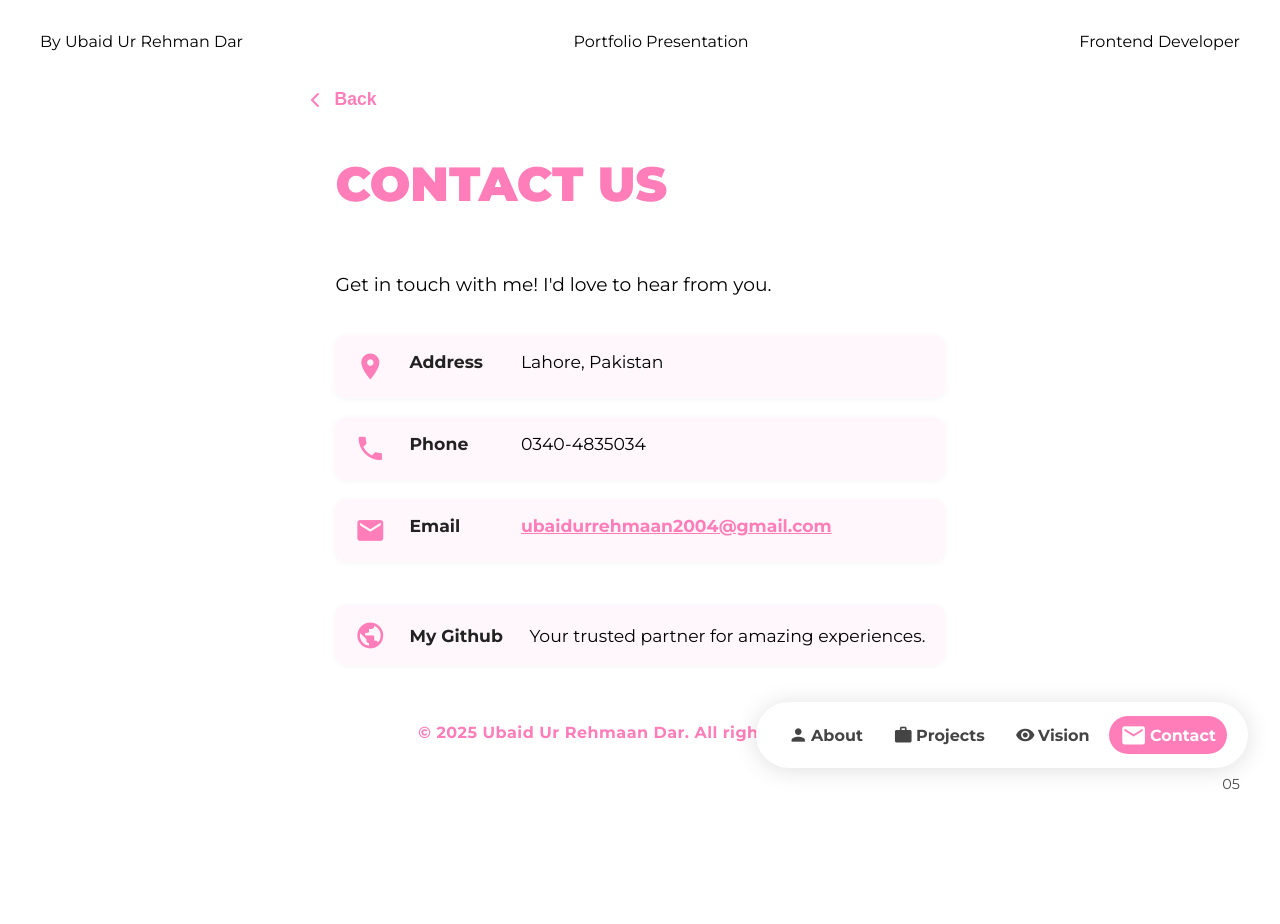
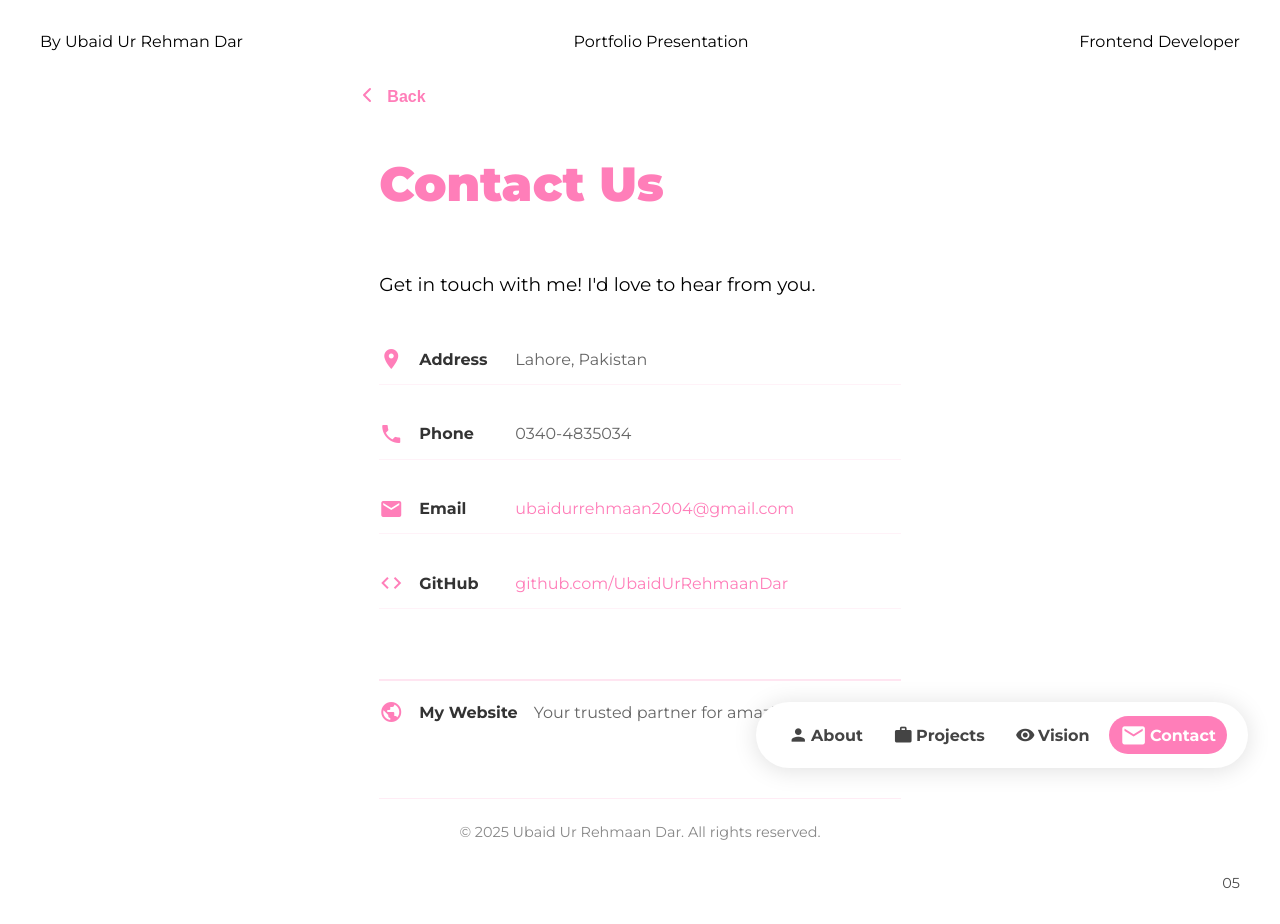
Before and after one commit to UbaidUrRehmaanDar/portfolio, a Vue app: page /contact in a window 1280 px wide. Before the commit the page ends 825 px from the top, so only its background shows below. Built offline with nearby package versions, Linux system fonts and the light colour scheme.

Commit message:
Project updated

```diff
--- a/src/pages/About.vue
+++ b/src/pages/About.vue
@@ -5,7 +5,6 @@
             <div class="about-content" v-if="show">
                 <button class="back-btn" @click="goHome" aria-label="Back to Home">
                     <span class="icon" aria-hidden="true">
-                        <!-- SVG left arrow icon -->
                         <svg width="24" height="24" viewBox="0 0 24 24" fill="none">
                             <path d="M15 18l-6-6 6-6" stroke="#FF7EB9" stroke-width="2" stroke-linecap="round"
                                 stroke-linejoin="round" />
@@ -41,8 +40,8 @@
                     development through internships and real-world projects.
                 </p>
                 <div class="links">
-                    <a href="https://github.com/UbaidUrRehmaanDar" target="_blank">GitHub</a>
-                    <a href="https://www.linkedin.com/in/ubaid-ur-rehman-dar-74a56429a/" target="_blank">LinkedIn</a>
+                    <a href="https://github.com/UbaidUrRehmaanDar" target="_blank" rel="noopener" class="link-btn">GitHub</a>
+                    <a href="https://www.linkedin.com/in/ubaid-ur-rehman-dar-74a56429a/" target="_blank" rel="noopener" class="link-btn">LinkedIn</a>
                 </div>
             </div>
         </transition>
@@ -114,41 +113,51 @@ p {
 .links {
     margin-top: 2rem;
     display: flex;
-    gap: 2rem;
+    gap: 1rem;
+    flex-wrap: wrap;
 }
 
-.links a {
-    font-size: 1.15rem;
-    font-weight: 700;
+/* EXACT BUTTON STYLING FROM PROJECTS PAGE */
+.link-btn {
     color: #FF7EB9;
-    transition: color 0.2s;
-    border-bottom: 2px solid #FF7EB9;
-    padding-bottom: 2px;
+    text-decoration: none;
+    font-weight: 600;
+    padding: 0.4rem 0.8rem;
+    border: 2px solid #FF7EB9;
+    border-radius: 6px;
+    transition: all 0.3s ease;
+    font-size: 0.9rem;
+    background: transparent;
+    cursor: pointer;
+    font-family: inherit;
 }
 
-.links a:hover {
-    color: #000;
-    border-bottom: 2px solid #000;
+.link-btn:hover {
+    background: #FF7EB9;
+    color: white;
 }
 
+/* EXACT BACK BUTTON STYLING FROM PROJECTS PAGE */
 .back-btn {
-    display: flex;
-    align-items: center;
-    background: none;
-    border: none;
-    color: #FF7EB9;
-    cursor: pointer;
-    gap: 0.5rem;
-    transition: color 0.2s;
-    margin-bottom: 2rem;
     position: absolute;
     top: -0.5rem;
     left: 0;
-    z-index: 10;
+    background: transparent;
+    border: none;
+    color: #FF7EB9;
+    display: flex;
+    align-items: center;
+    gap: 0.5rem;
+    font-size: 1rem;
+    font-weight: 600;
+    cursor: pointer;
+    padding: 0.5rem;
+    border-radius: 8px;
+    transition: background-color 0.2s;
 }
 
 .back-btn:hover {
-    color: #000;
+    background: rgba(255, 126, 185, 0.1);
 }
 
 .back-text {
@@ -187,7 +196,10 @@ p {
 
     .links {
         flex-direction: column;
-        gap: 1rem;
+    }
+
+    .link-btn {
+        text-align: center;
     }
 }
 
--- a/src/pages/Contact.vue
+++ b/src/pages/Contact.vue
@@ -16,7 +16,7 @@
           </span>
           <span class="back-text">Back</span>
         </button>
-        <h1 class="pink-title">CONTACT US</h1>
+        <h1 class="pink-title">Contact Us</h1>
         <p class="desc">Get in touch with me! I'd love to hear from you.</p>
         <div class="info-list">
           <div class="info-item">
@@ -36,10 +36,17 @@
               <a href="mailto:ubaidurrehmaan2004@gmail.com">ubaidurrehmaan2004@gmail.com</a><br>
             </span>
           </div>
+          <div class="info-item">
+            <span class="material-icons info-icon">code</span>
+            <span class="info-label">GitHub</span>
+            <span class="info-value">
+              <a href="https://github.com/UbaidUrRehmaanDar" target="_blank" rel="noopener noreferrer">github.com/UbaidUrRehmaanDar</a>
+            </span>
+          </div>
         </div>
         <div class="website-note">
           <span class="material-icons info-icon">public</span>
-          <span class="info-label">My Github</span>
+          <span class="info-label">My Website</span>
           <span class="info-value">Your trusted partner for amazing experiences.</span>
         </div>
         <footer class="contact-footer">
@@ -78,114 +85,140 @@ function goHome() {
   gap: 1.4rem;
   position: relative;
 }
+
 .pink-title {
   font-size: 3rem;
   font-weight: 900;
   color: #FF7EB9;
   margin-bottom: 1.2rem;
 }
+
 .desc {
   font-size: 1.17rem;
   margin-bottom: 1rem;
 }
+
 .info-list {
   display: flex;
   flex-direction: column;
-  gap: 1.2rem;
-  margin-bottom: 0.6rem;
+  gap: 1.5rem;
+  margin-bottom: 2rem;
 }
+
 .info-item {
   display: flex;
-  align-items: flex-start;
-  gap: 0.9rem;
-  background: rgba(255,126,185,0.06);
-  border-radius: 11px;
-  padding: 1rem 1.2rem;
-  font-size: 1.08rem;
-  box-shadow: 0 1px 6px rgba(0,0,0,0.04);
-  flex-wrap: wrap;
+  align-items: center;
+  gap: 1rem;
+  padding: 0.8rem 0;
+  border-bottom: 1px solid rgba(255, 126, 185, 0.1);
 }
+
 .info-icon {
-  font-size: 1.8em;
   color: #FF7EB9;
-  margin-right: 0.3em;
-  flex-shrink: 0;
+  font-size: 1.5rem;
+  width: 24px;
+  display: flex;
+  align-items: center;
+  justify-content: center;
 }
+
 .info-label {
-  font-weight: 700;
-  margin-right: 0.7em;
-  min-width: 85px;
-  color: #222;
+  font-weight: 600;
+  color: #333;
+  min-width: 80px;
+  font-size: 1rem;
 }
+
+.info-value {
+  font-size: 1rem;
+  color: #666;
+}
+
 .info-value a {
   color: #FF7EB9;
+  text-decoration: none;
+  transition: color 0.3s ease;
+}
+
+.info-value a:hover {
+  color: #e056a0;
   text-decoration: underline;
-  font-weight: 600;
 }
-.info-value a:hover {
-  color: #000;
-}
+
 .website-note {
   display: flex;
   align-items: center;
-  gap: 0.9rem;
-  margin-top: 0.7rem;
-  background: rgba(255,126,185,0.06);
-  border-radius: 11px;
-  padding: 0.9rem 1.2rem;
-  font-size: 1.08rem;
-  box-shadow: 0 1px 6px rgba(0,0,0,0.04);
-}
-.contact-footer {
-  text-align: center;
-  color: #FF7EB9;
-  font-size: 1rem;
-  margin-top: 2.2rem;
-  font-weight: 700;
-  letter-spacing: 0.03em;
+  gap: 1rem;
+  padding: 1.2rem 0;
+  border-top: 2px solid rgba(255, 126, 185, 0.2);
+  margin-top: 1rem;
 }
 
-/* Back button styles */
+.contact-footer {
+  margin-top: 2rem;
+  padding-top: 1.5rem;
+  border-top: 1px solid rgba(255, 126, 185, 0.15);
+  text-align: center;
+  color: #888;
+  font-size: 0.9rem;
+}
+
+/* Back button styles - CONSISTENT WITH PROJECTS */
 .back-btn {
+  position: absolute;
+  top: -0.5rem;
+  left: 0;
+  background: transparent;
+  border: none;
+  color: #FF7EB9;
   display: flex;
   align-items: center;
-  background: none;
-  border: none;
-  color: #FF7EB9;
-  font-size: 1.1rem;
-  font-weight: 700;
+  gap: 0.5rem;
+  font-size: 1rem;
+  font-weight: 600;
   cursor: pointer;
-  margin-bottom: 1.2rem;
-  padding: 0.3rem 0.7rem 0.3rem 0;
-  transition: color 0.2s;
-  outline: none;
-  position: absolute;
-  left: 0;
-  top: 0;
+  padding: 0.5rem;
+  border-radius: 8px;
+  transition: background-color 0.2s;
 }
+
 .back-btn:hover {
-  color: #000;
+  background: rgba(255, 126, 185, 0.1);
 }
-.icon {
-  display: flex;
-  align-items: center;
-  margin-right: 0.4em;
-}
+
 .back-text {
-  font-size: 1.1rem;
-  font-weight: 700;
+  font-family: inherit;
 }
 
 /* Animation */
 .fade-up-enter-active {
-  transition: all 0.35s cubic-bezier(.48,.05,.58,.99);
+  transition: all 0.35s cubic-bezier(.48, .05, .58, .99);
 }
+
 .fade-up-enter-from {
   opacity: 0;
   transform: translateY(40px);
 }
-.fade-up-leave-to {
-  opacity: 0;
-  transform: translateY(-40px);
+
+/* Responsive */
+@media (max-width: 640px) {
+  .contact-content {
+    padding: 1.5rem 1rem 2.5rem 1rem;
+  }
+
+  .pink-title {
+    font-size: 2.5rem;
+  }
+
+  .info-item {
+    flex-direction: column;
+    align-items: flex-start;
+    gap: 0.5rem;
+  }
+
+  .info-label {
+    min-width: auto;
+    font-weight: 700;
+  }
 }
 </style>
--- a/src/pages/Home.vue
+++ b/src/pages/Home.vue
@@ -14,7 +14,7 @@
 
     <!-- PNG image overlays "PORTFOLIO" -->
     <div class="hero__img">
-      <img src="@/assets/portfolio.png" alt="Portfolio" />
+      <img src="\images\portfolio\portfolio.png" alt="Portfolio" />
     </div>
 
     <!-- Bottom left description -->
--- a/src/pages/Vision.vue
+++ b/src/pages/Vision.vue
@@ -1,6 +1,6 @@
 <template>
     <Frame leftHeader="By Ubaid Ur Rehman Dar" centerHeader="Portfolio Presentation" rightHeader="Frontend Developer"
-        footerText="04" bgClass="bg-white">
+        footerText="04" bgClass="bg-light">
         <transition name="fade-up">
             <div class="vision-content" v-if="show">
                 <button class="back-btn" @click="goHome" aria-label="Back to Home">
@@ -15,12 +15,12 @@
                 <h1 class="pink-title">VISION</h1>
                 <p>
                     I believe technology should feel natural — not just functional, but intuitive, creative, and human.
-                    My vision as a developer is to design and build digital experiences that don’t just solve problems,
+                    My vision as a developer is to design and build digital experiences that don't just solve problems,
                     but also inspire and connect people.
                 </p>
                 <p>
                     Frontend development and UI/UX design are where I find my spark: blending code with creativity,
-                    shaping ideas into clean interfaces, and crafting user journeys that feel effortless. Whether it’s
+                    shaping ideas into clean interfaces, and crafting user journeys that feel effortless. Whether it's
                     experimenting with new frameworks, sketching concepts in Figma, or bringing designs to life in React
                     or Vue, I want every project to reflect clarity, simplicity, and imagination.
                 </p>
@@ -29,7 +29,7 @@
                     platforms that make life a little easier and a little more beautiful.
                 </p>
                 <blockquote>
-                    <em>“Design is intelligence made visible.”</em>
+                    <em>"Design is intelligence made visible."</em>
                 </blockquote>
             </div>
         </transition>
@@ -100,37 +100,47 @@ blockquote {
     transform: translateY(-40px);
 }
 
-/* Back button styles */
+/* Back button styles - CONSISTENT WITH PROJECTS */
 .back-btn {
+    position: absolute;
+    top: -0.5rem;
+    left: 0;
+    background: transparent;
+    border: none;
+    color: #FF7EB9;
     display: flex;
     align-items: center;
-    background: none;
-    border: none;
-    color: #FF7EB9;
-    font-size: 1.1rem;
-    font-weight: 700;
+    gap: 0.5rem;
+    font-size: 1rem;
+    font-weight: 600;
     cursor: pointer;
-    margin-bottom: 1.2rem;
-    padding: 0.3rem 0.7rem 0.3rem 0;
-    transition: color 0.2s;
-    outline: none;
-    position: absolute;
-    left: 0;
-    top: 0;
+    padding: 0.5rem;
+    border-radius: 8px;
+    transition: background-color 0.2s;
 }
 
 .back-btn:hover {
-    color: #000;
-}
-
-.icon {
-    display: flex;
-    align-items: center;
-    margin-right: 0.4em;
+    background: rgba(255, 126, 185, 0.1);
 }
 
 .back-text {
-    font-size: 1.1rem;
-    font-weight: 700;
+    font-family: inherit;
+}
+
+/* Responsive Design */
+@media (max-width: 768px) {
+    .vision-content {
+        padding: 1.5rem;
+    }
+
+    .pink-title {
+        font-size: 3rem;
+    }
+}
+
+@media (max-width: 480px) {
+    .pink-title {
+        font-size: 2.5rem;
+    }
 }
 </style>
```
